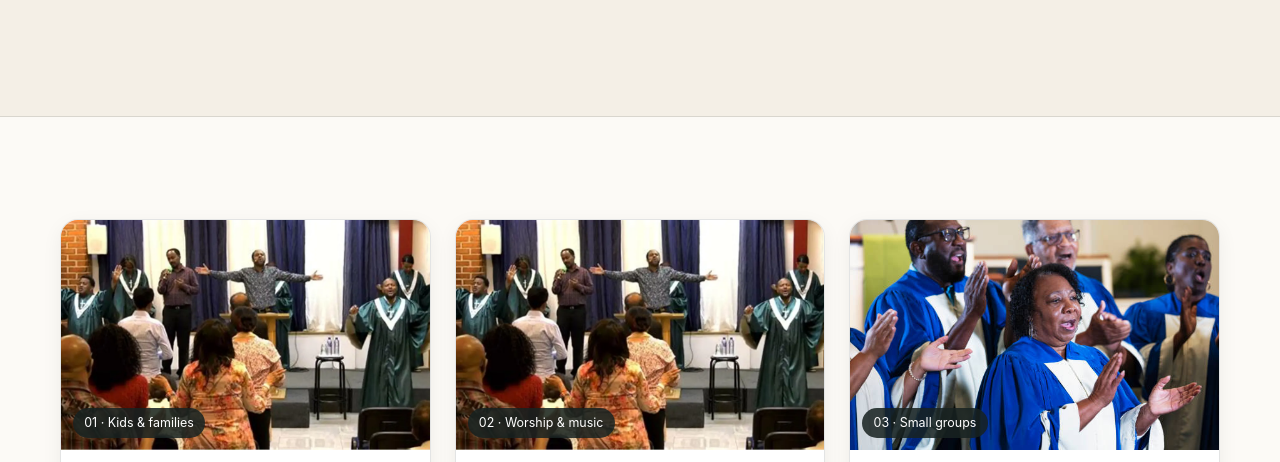
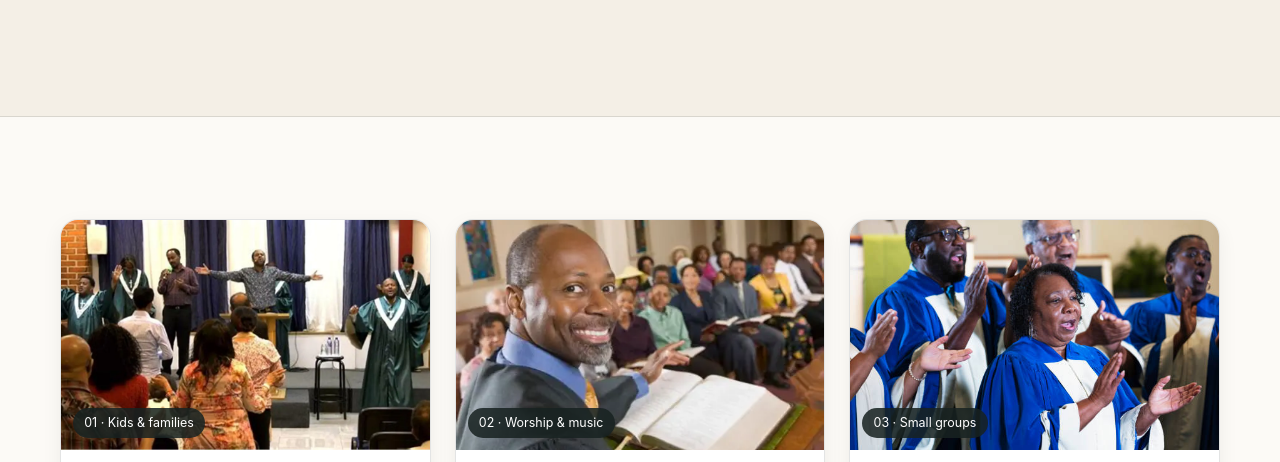
Before and after one commit to gale-123/www.fbc.org, a plain HTML site: page pages/ministries.html in a window 1280 px wide. Shown: the part 490-952 px from the top of the page. Drawn offline with Linux system fonts and the light colour scheme.

Commit message:
Update image source for Worship & music ministry

```diff
--- a/pages/ministries.html
+++ b/pages/ministries.html
@@ -83,7 +83,7 @@
             <div class="ministry-card-body"><h3>Wonder is a spiritual practice.</h3><p>Safe, joyful spaces for children and the grownups who love them every Sunday during worship.</p><a href="../index.html#contact" class="arrow-link">Connect with kids ministry <span aria-hidden="true">↗</span></a></div>
           </article>
           <article class="ministry-card reveal reveal-delay">
-            <div class="ministry-image"><img src="../image/4.webp" alt="Illustrated community music gathering"><span class="image-label">02 · Worship &amp; music</span></div>
+            <div class="ministry-image"><img src="../image/OIP.webp" alt="Illustrated community music gathering"><span class="image-label">02 · Worship &amp; music</span></div>
             <div class="ministry-card-body"><h3>Make a joyful noise.</h3><p>Choir, band, and a room full of voices singing songs old and new.</p><a href="../index.html#contact" class="arrow-link">Meet the worship team <span aria-hidden="true">↗</span></a></div>
           </article>
           <article class="ministry-card reveal reveal-delay-2">
```
